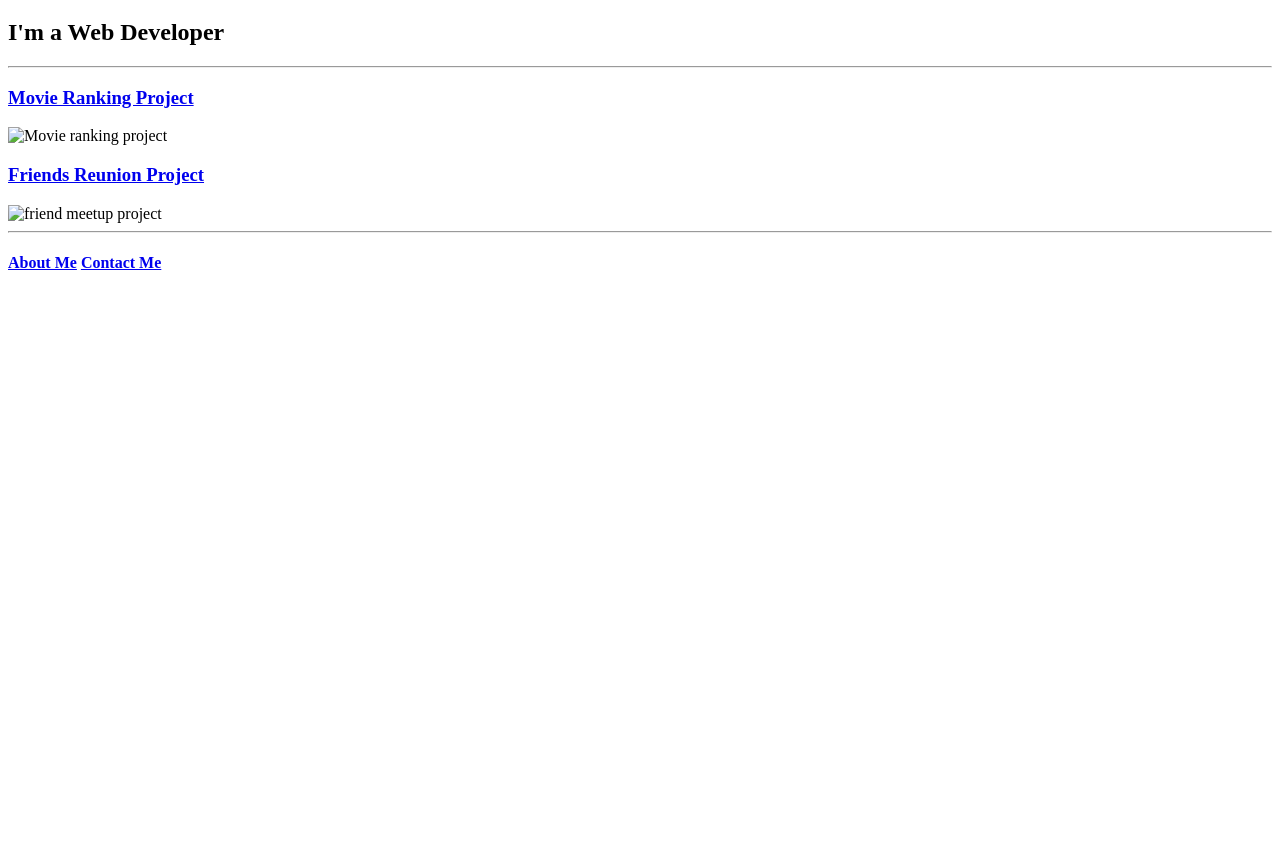
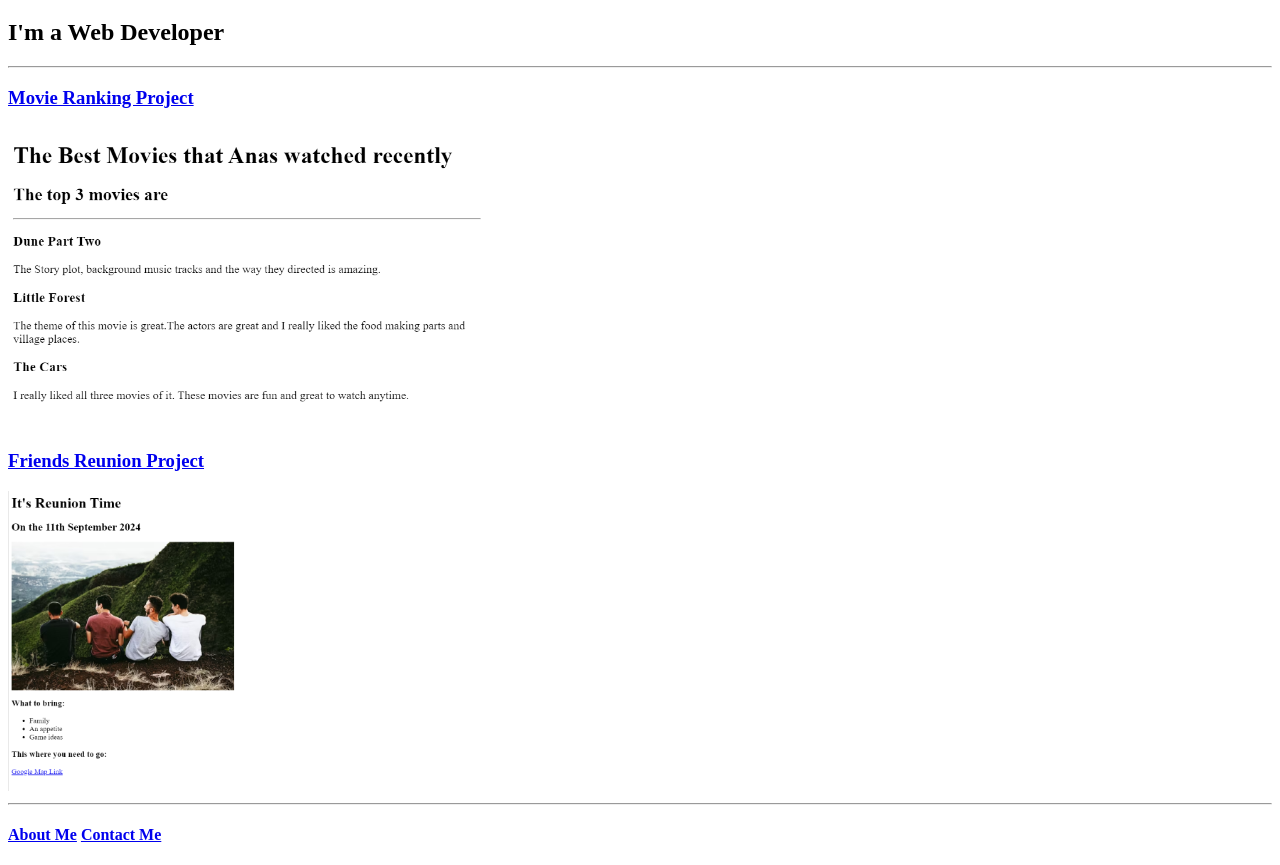
Before and after one commit to Mohamedanas0810/Angela-Web-Dev-Portfolio-Project, a plain HTML site: page index.html in a window 1280 px wide. Shown: the part 61-926 px from the top of the page. Before the commit the page ends 800 px from the top, so only its background shows below. Drawn offline with Linux system fonts and the light colour scheme; the site is published under a folder, as on GitHub Pages, so addresses that start at the root find nothing.

Commit message:
Add files via upload

```diff
--- a/index.html
+++ b/index.html
@@ -9,11 +9,11 @@
     <h1>Mohamed Anas's Portfolio</h1>
     <h2>I'm a Web Developer</h2>
     <hr>
-    <h3><a href="/public/movie-ranking.html">Movie Ranking Project</a></h3>
-    <img src="/assets/images/Top-three-movies.png" alt="Movie ranking project" height="300px">
-    <h3><a href="/public/friends-meetup-invitation.html">Friends Reunion Project</a></h3>
-    <img src="/assets/images/friends-meetup.png" alt="friend meetup project" height="300px">
+    <h3><a href="public/movie-ranking.html">Movie Ranking Project</a></h3>
+    <img src="assets/images/Top-three-movies.png" alt="Movie ranking project" height="300px">
+    <h3><a href="public/friends-meetup-invitation.html">Friends Reunion Project</a></h3>
+    <img src="assets/images/friends-meetup.png" alt="friend meetup project" height="300px">
     <hr>
-    <h4><a href="/public/about.html">About Me</a> <a href="/public/contact.html">Contact Me</a></h4>
+    <h4><a href="public/about.html">About Me</a> <a href="public/contact.html">Contact Me</a></h4>
 </body>
 </html>
```
